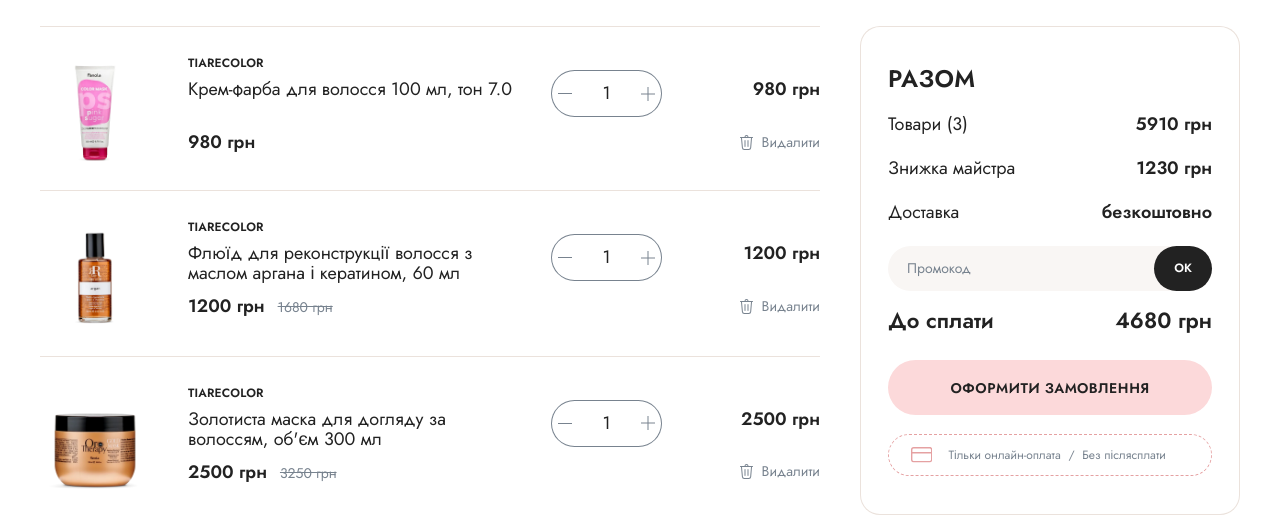
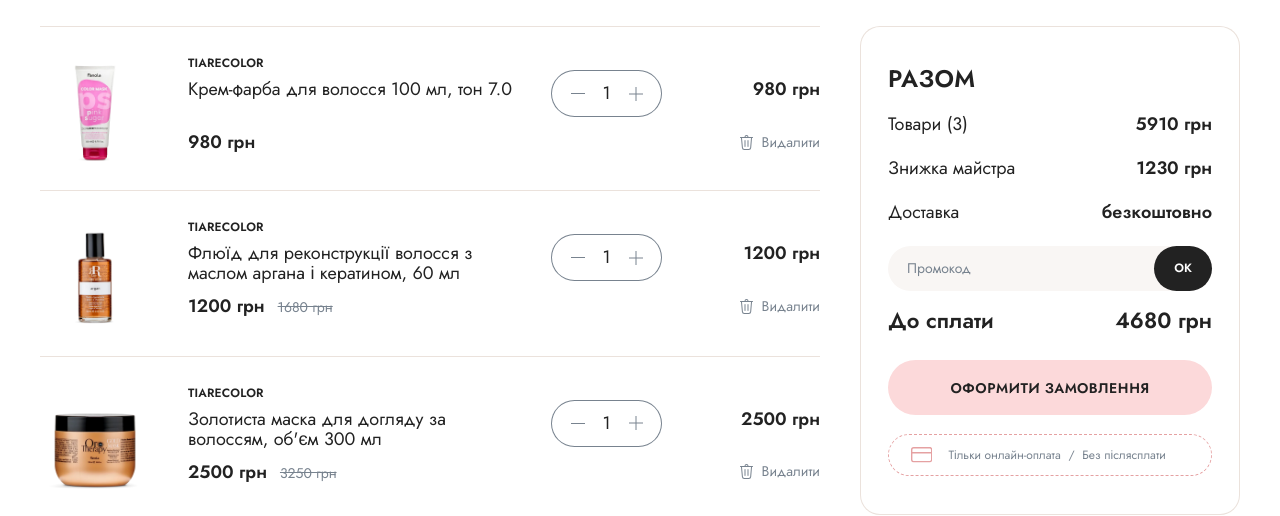
Before and after one commit to underproger/tiarecolor, a plain HTML site: page cart.html in a window 1280 px wide. Shown: the part 292-808 px from the top of the page. Drawn offline with Linux system fonts and the light colour scheme.

Commit message:
Лічильник кількості: іконки «−/+» відсунуті від країв
Co-Authored-By: Claude Opus 5.5 <noreply@anthropic.com>
Claude-Session: https://claude.ai/code/session_01RchbfvezfnwgfEbPYJtUaT

```diff
--- a/assets/css/style.css
+++ b/assets/css/style.css
@@ -803,10 +803,13 @@ h1, h2, h3, p { margin: 0; }
 .product__qty-label { display: block; margin-top: 7px; font-size: 16px; line-height: 20px; color: var(--c-gray-dark); }
 .product__buy { display: flex; align-items: center; gap: 10px; margin-top: 5px; }
 .qty {
-  display: flex; align-items: center; flex: 0 0 108px; height: 55px; padding: 0 4px;
+  display: flex; align-items: stretch; flex: 0 0 108px; height: 55px;
   border-radius: 28px; box-shadow: inset 0 0 0 1px var(--c-gray-dark);
 }
-.qty__btn { display: grid; place-items: center; width: 32px; height: 40px; color: var(--c-gray-dark); transition: color .2s; }
+/* кнопка на всю высоту и до самого края (большая зона клика), а иконка отодвинута от края на 19px */
+.qty__btn { display: grid; place-items: center; flex: 0 0 37px; color: var(--c-gray-dark); transition: color .2s; }
+.qty__btn[data-qty-minus] { padding-left: 16px; border-radius: 28px 0 0 28px; }
+.qty__btn[data-qty-plus] { padding-right: 16px; border-radius: 0 28px 28px 0; }
 .qty__btn .icon { width: 14px; height: 14px; }
 .qty__btn .icon--minus { height: 1px; }
 .qty__btn:hover { color: var(--c-text); }
```
